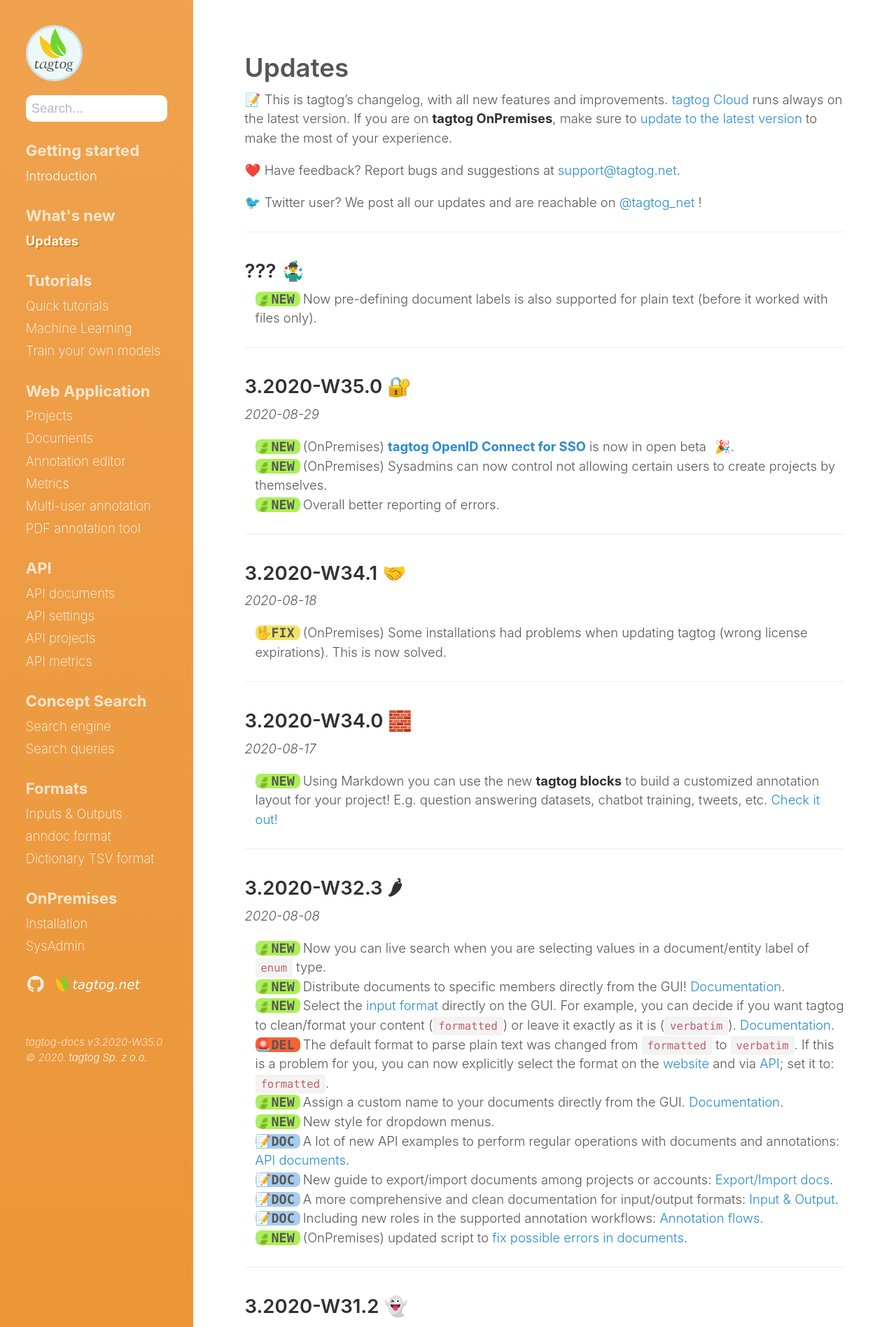
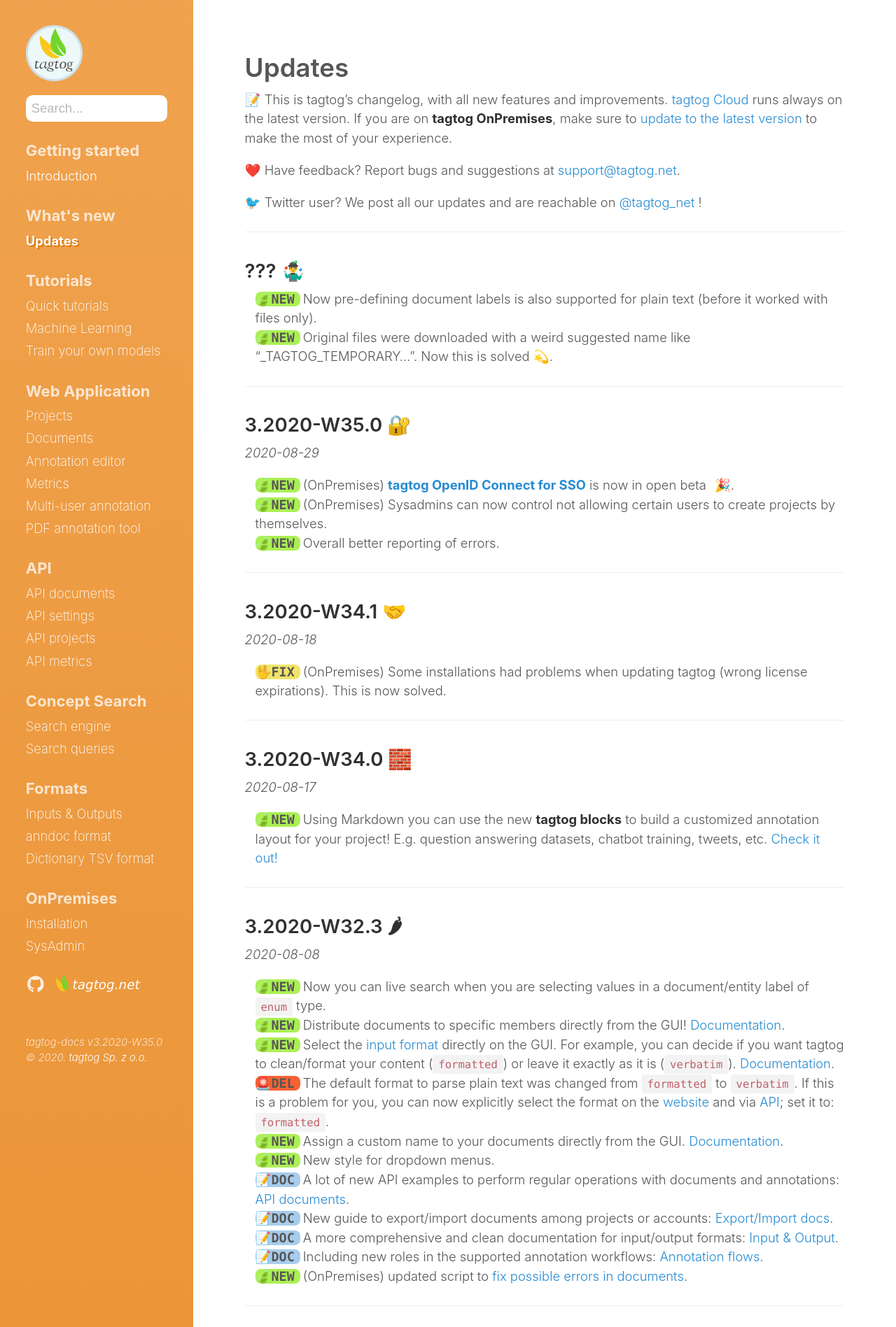
Before and after one commit to tagtogorg/tagtog-doc, a Jekyll site: the page built from updates.md, in a window 1280 px wide. Shown: the top 1897 px of the page at 70% size. Built offline with Jekyll 4.4.1, drawn with Linux system fonts in a browser that asks for light colours; nearby versions of some CDN libraries; emoji names are drawn with the system emoji font.

Commit message:
update for: https://github.com/tagtog/tagtog/pull/53

```diff
--- a/updates.md
+++ b/updates.md
@@ -18,6 +18,7 @@ notoc: true
 
 <ul class="updates">
   <li class="new"><span markdown="1">Now pre-defining document labels is also supported for plain text (before it worked with files only).</span></li>
+  <li class="new"><span markdown="1">Original files were downloaded with a weird suggested name like "_TAGTOG_TEMPORARY...". Now this is solved 💫.</span></li>
 </ul>
 
 ---
```
